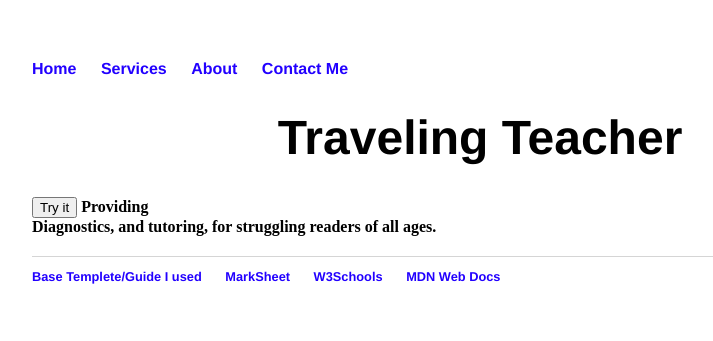
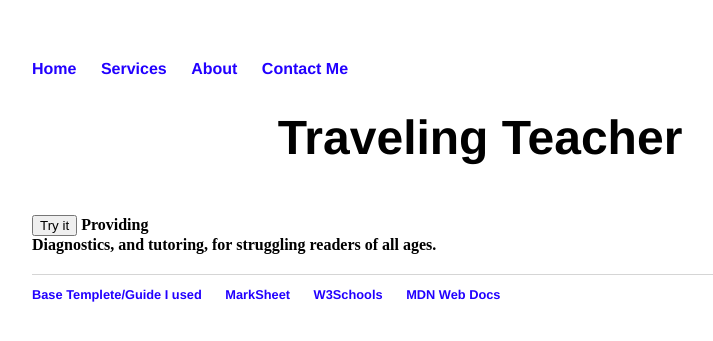
Before and after one commit to ShadowHazel/ShadowHazel.github.io, a Jekyll site: the page built from index.html, in a window 1280 px wide. Shown: the top 341 px of the page, without its empty margins (160-873 px from the left). Built offline with Jekyll 4.4.1, drawn with Linux system fonts in a browser that asks for light colours.

Commit message:
Update index.html

```diff
--- a/index.html
+++ b/index.html
@@ -4,7 +4,7 @@ title: Traveling Teacher
 ---
 <script> function myFunction(1) {document.getElementById("test").innerHTML = "Paragraph changed.";}</script>
 <div>
-	<h1 style="text-align:center;">Traveling Teacher</h1>
+	<h1 style="text-align:center;">Traveling Teacher</h1><br>
 	<button type="button" onclick="myFunction(1)">Try it</button>
 	<p.test style="text-align:center;"><b>Providing</b><br><b>Diagnostics, and tutoring, for struggling readers of all ages.</b></p>
     </div>
```
